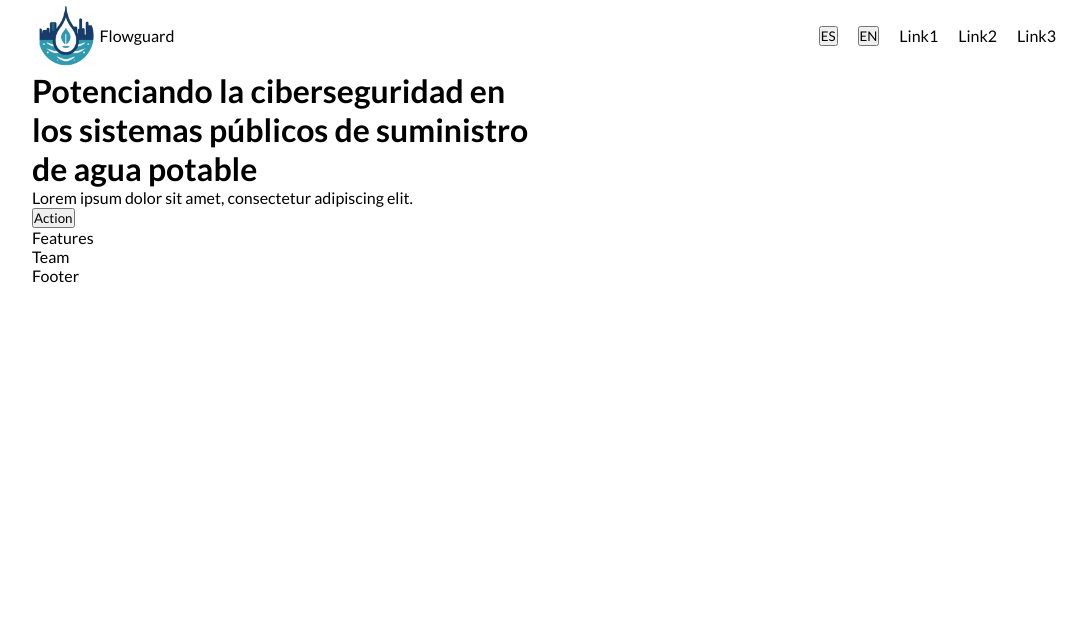
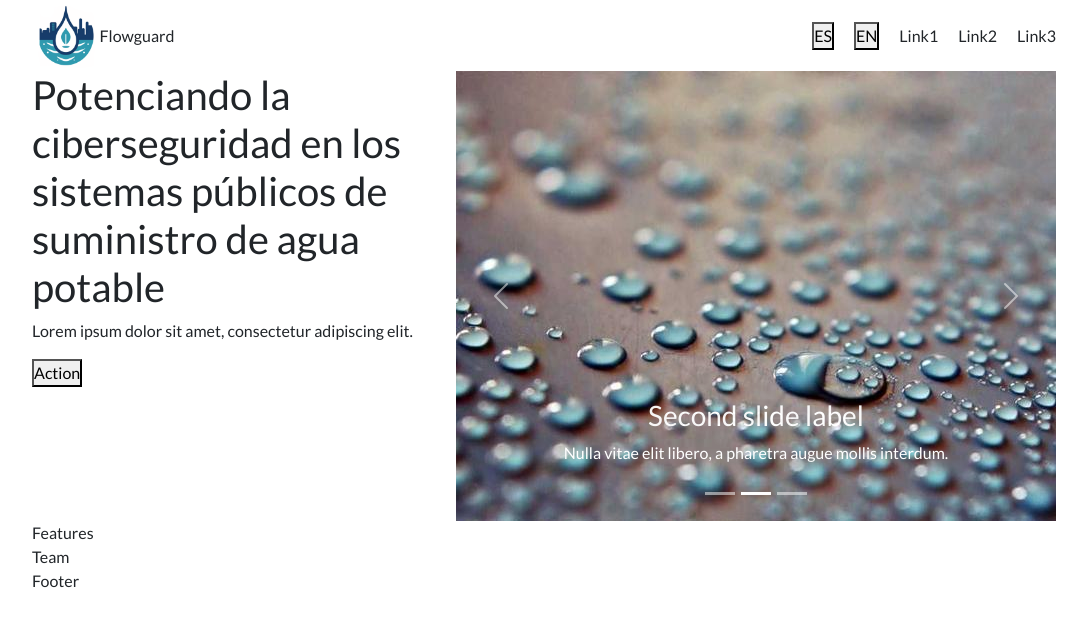
Before and after one commit to telcash/flowguard_frontend, a React (Create React App) app: page / in a window 1280 px wide. Shown: the top 626 px of the page, without its empty margins (96-1183 px from the left). Built offline with nearby package versions, Linux system fonts and the light colour scheme.

Commit message:
Implementacion inicial del slider en hero section

```diff
--- a/public/index.html
+++ b/public/index.html
@@ -10,6 +10,12 @@
     <link href='https://fonts.googleapis.com/css?family=Lato:400,700' rel='stylesheet' type='text/css'>
     <link rel="apple-touch-icon" href="%PUBLIC_URL%/logo192.png" />
     <link rel="manifest" href="%PUBLIC_URL%/manifest.json" />
+    <link
+      rel="stylesheet"
+      href="https://cdn.jsdelivr.net/npm/bootstrap@5.3.0/dist/css/bootstrap.min.css"
+      integrity="sha384-9ndCyUaIbzAi2FUVXJi0CjmCapSmO7SnpJef0486qhLnuZ2cdeRhO02iuK6FUUVM"
+      crossorigin="anonymous"
+    />
     <title>Flowguard</title>
   </head>
   <body>
--- a/src/components/index.js
+++ b/src/components/index.js
@@ -1,3 +1,4 @@
 export { default as Feature } from './feature/Feature';
 export { default as TeamMember } from './team-member/TeamMember';
 export { default as VideoContainer } from './video-container/VideoContainer';
+export { default as MainSlider } from './main-slider/MainSlider';
--- /dev/null
+++ b/src/components/main-slider/MainSlider.jsx
@@ -0,0 +1,36 @@
+import React from "react";
+import './main-slider.css';
+import Carousel from 'react-bootstrap/Carousel';
+import dummyImg from '../../assets/slider-dummy.jpg';
+
+const MainSlider = () => {
+    return (
+        <div className="fg__mainSlider">
+            <Carousel fade>
+                <Carousel.Item>
+                    <img src={dummyImg} alt="dummy" />
+                    <Carousel.Caption>
+                        <h3>First slide label</h3>
+                        <p>Nulla vitae elit libero, a pharetra augue mollis interdum.</p>
+                    </Carousel.Caption>
+                </Carousel.Item>
+                <Carousel.Item>
+                    <img src={dummyImg} alt="dummy" />
+                    <Carousel.Caption>
+                        <h3>Second slide label</h3>
+                        <p>Nulla vitae elit libero, a pharetra augue mollis interdum.</p>
+                    </Carousel.Caption>
+                </Carousel.Item>
+                <Carousel.Item>
+                    <img src={dummyImg} alt="dummy" />
+                    <Carousel.Caption>
+                        <h3>Third slide label</h3>
+                        <p>Nulla vitae elit libero, a pharetra augue mollis interdum.</p>
+                    </Carousel.Caption>
+                </Carousel.Item>
+            </Carousel>
+        </div>
+    );
+};
+
+export default MainSlider;
--- /dev/null
+++ b/src/components/main-slider/main-slider.css
@@ -0,0 +1,5 @@
+.fg__mainSlider {
+    display: flex;
+    justify-content: center;
+    align-items: center;
+}
--- a/src/containers/hero-section/HeroSection.jsx
+++ b/src/containers/hero-section/HeroSection.jsx
@@ -1,6 +1,7 @@
 import React from "react";
 import './hero-section.css';
 import { useTranslation } from 'react-i18next';
+import MainSlider from "../../components/main-slider/MainSlider";
 
 const HeroSection = () => {
     const [t] = useTranslation("global");
@@ -15,7 +16,7 @@ const HeroSection = () => {
                     </div>
                 </div>
                 <div className="fg__hero-container-slider">
-
+                    <MainSlider></MainSlider>
                 </div>
             </div>
         </div>
--- a/src/containers/main-nav/MainNav.jsx
+++ b/src/containers/main-nav/MainNav.jsx
@@ -17,7 +17,7 @@ const MainNav = () => {
                 </div>
                 <div className='fg__mainnav-links'>
                     <button onClick={() => i18n.changeLanguage("es")}>ES</button>
-                    <button onClick={() => i18n.changeLanguage("es")}>EN</button>
+                    <button onClick={() => i18n.changeLanguage("en")}>EN</button>
                     <a href='#s1'>{t("header.main-nav.link1")}</a>
                     <a href='#s2'>{t("header.main-nav.link2")}</a>
                     <a href='#s3'>{t("header.main-nav.link3")}</a>
--- a/src/index.js
+++ b/src/index.js
@@ -9,6 +9,7 @@ import global_en from './translations/en/global.json';
 i18next.init({
     interpolation: { escapeValue: false},
     lng: "es",
+    fallbackLng: "es",
     resources: {
         es: {
             global: global_es
```
Also changed, not shown: src/assets/slider-dummy.jpg (added).
